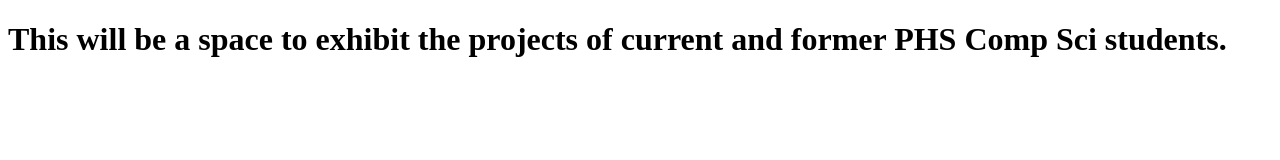
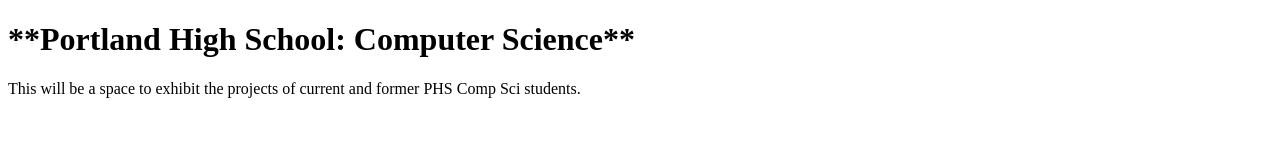
Before and after one commit to bobg207/BulldogCompSci, a plain HTML site: page index.html in a window 1280 px wide. Drawn offline with Linux system fonts and the light colour scheme.

Commit message:
Update index.html

```diff
--- a/index.html
+++ b/index.html
@@ -5,9 +5,9 @@
       <title>Portland High School: Computer Science</title>
   </head>
   <body>
-      <h1>This will be a space to exhibit the projects of current and former PHS Comp Sci students.</h1>
+      <h1>**Portland High School: Computer Science**</h1>
 
-      <p></p>
+      <p>This will be a space to exhibit the projects of current and former PHS Comp Sci students.</p>
       <img src="" alt="" width="200/>
   </body>
 </html>
```
